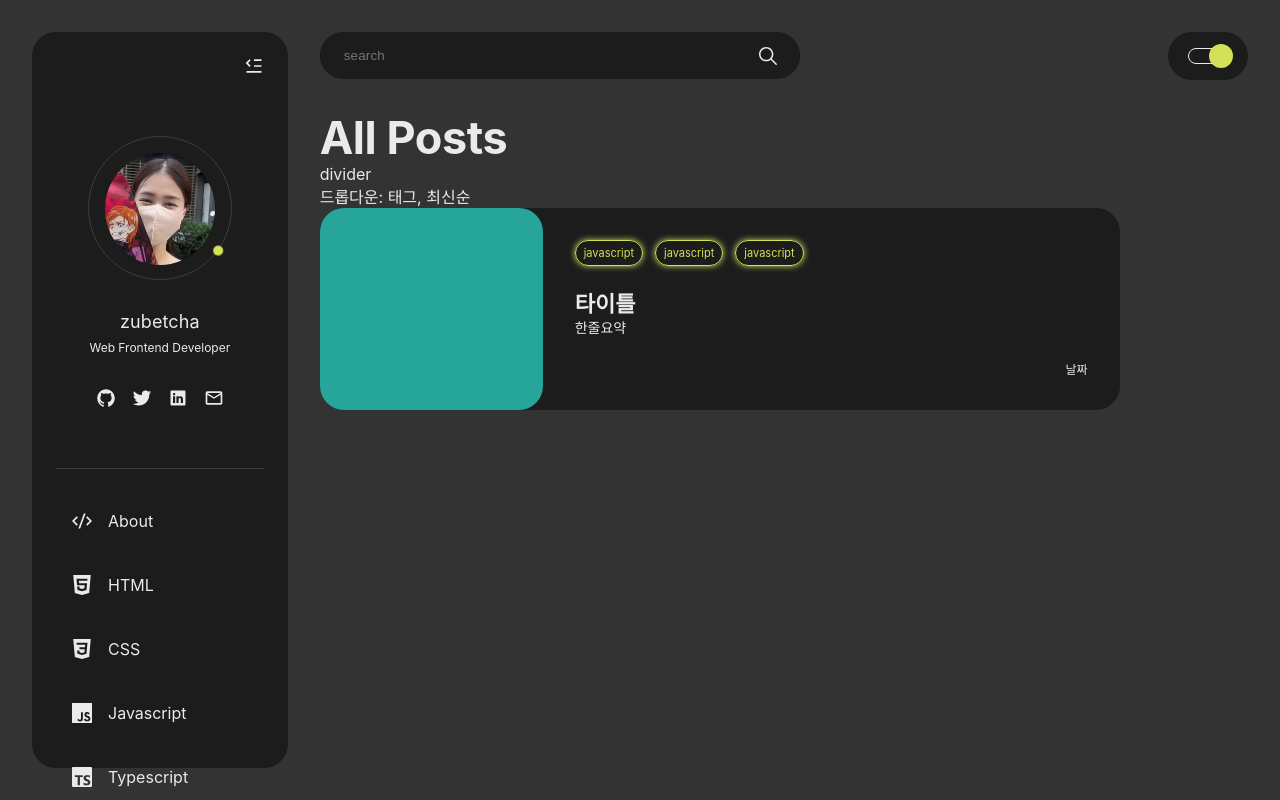
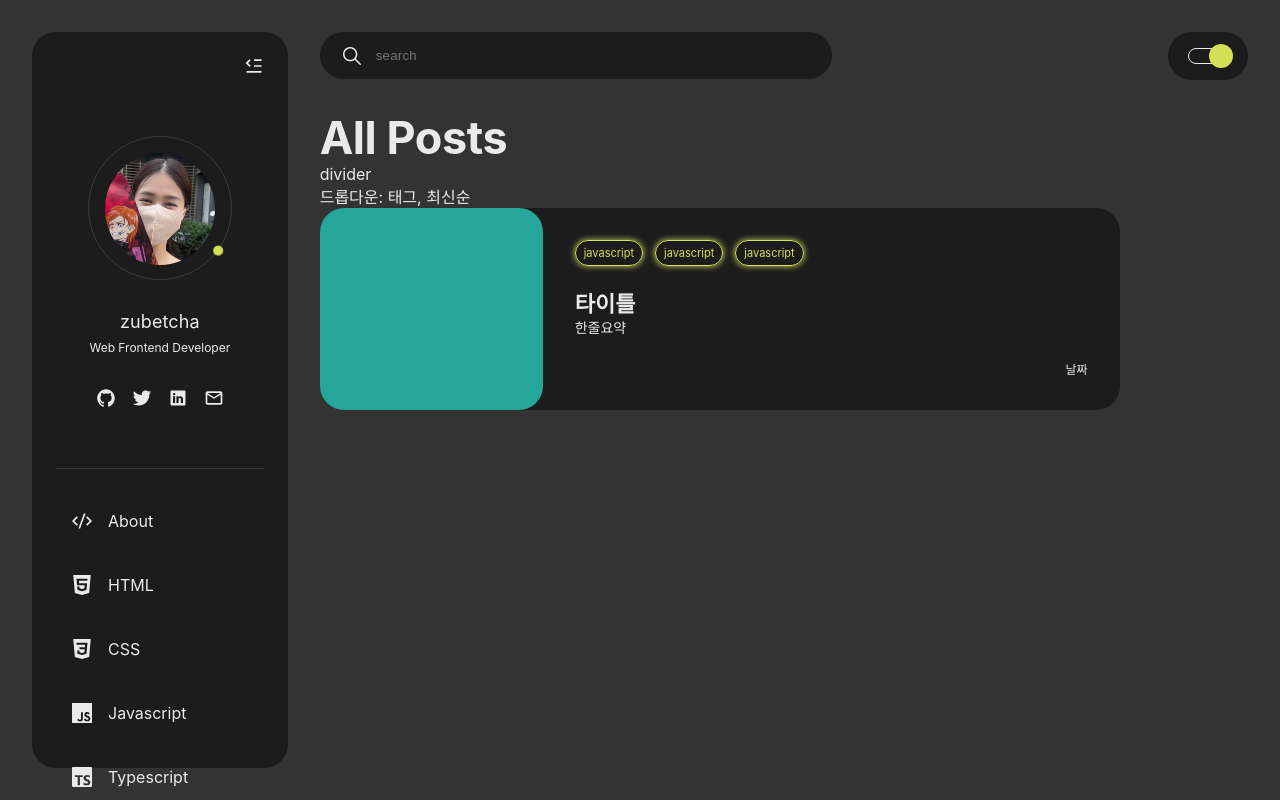
Before and after one commit to zubetcha/zubetcha-blog, a Next.js app: page / in a window 1280 px wide. Shown: the top 800 px of the page. Built offline with nearby package versions, Linux system fonts and the light colour scheme.

Commit message:
:lipstick: SearchBar icon position changed

```diff
--- a/src/components/SearchBar/SearchBar.module.scss
+++ b/src/components/SearchBar/SearchBar.module.scss
@@ -12,6 +12,7 @@
   .textField {
     width: 100%;
     border: none;
+    margin: 0 0 0 32px;
     padding: 16px 24px;
     border-radius: 48px;
     background-color: var(--color-bg-navbar);
@@ -24,7 +25,7 @@
   }
   svg {
     @include pos-center-y(absolute);
-    right: 20px;
+    left: 20px;
     width: 24px;
     height: 24px;
     transition: fill 0.2s ease-out;
```
